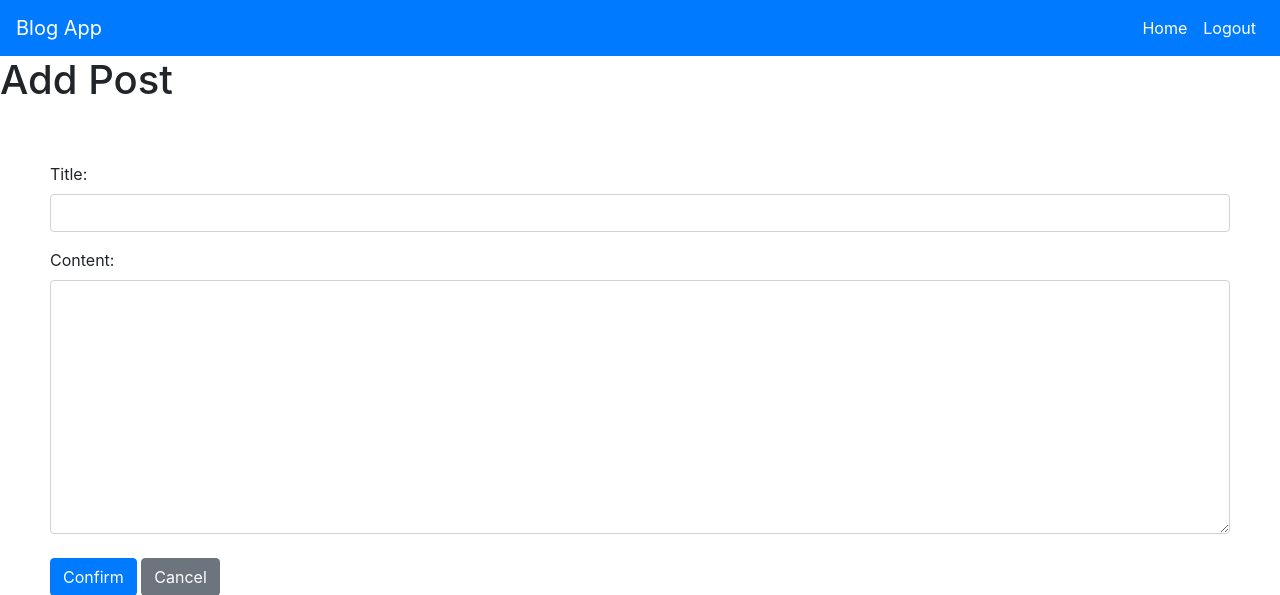
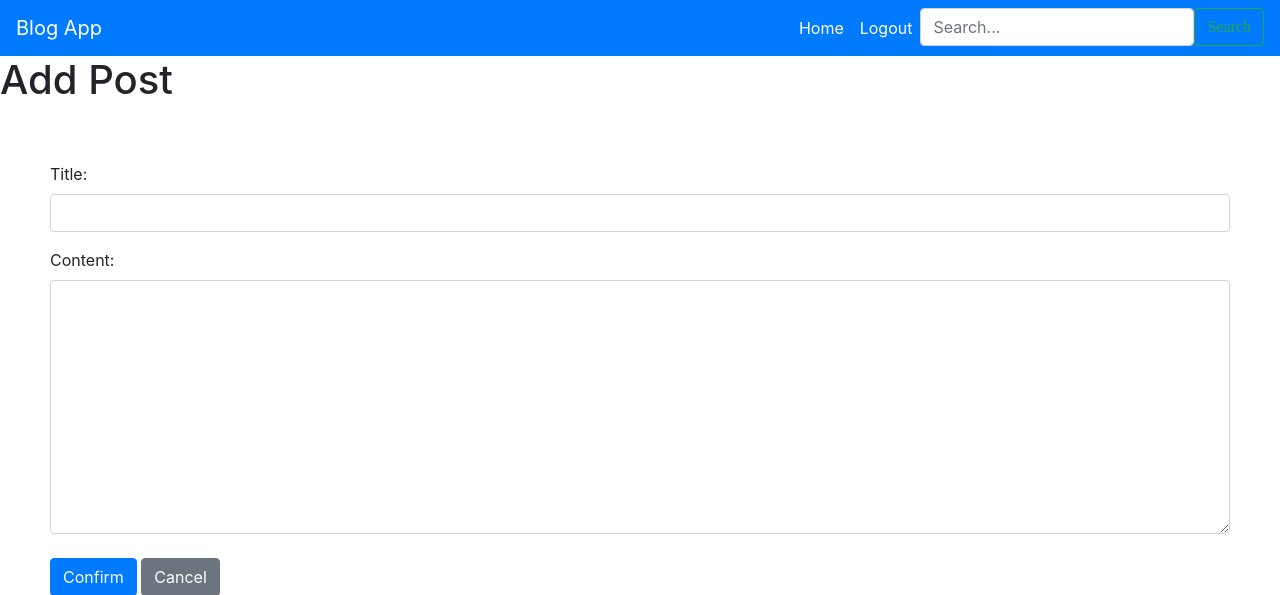
Before and after one commit to TanDao01262000/BlogApp, a Django app: page /blog/add-post/ in a window 1280 px wide. Shown: the top 595 px of the page. Run offline with Django 4.2, Linux system fonts and the light colour scheme; the visitor is signed in with stand-in values (Sample User, id 1).

Commit message:
added search

```diff
--- a/main_app/templates/main_app/base.html
+++ b/main_app/templates/main_app/base.html
@@ -44,6 +44,13 @@
             <li class="nav-item">
               <a class="nav-link" href="{% url 'logoutview' %}">Logout</a>
             </li>
+            <li>
+              <form class="d-flex" method="get" action="{% url 'search' %}">
+                <input class="form-control me-2" id="search-input" type="text" name="q" placeholder="Search...">
+                <button class="btn btn-outline-success" type="submit" style="font-family: 'Crimson Text';">Search</button>
+              </form>
+            </li>
+
             {% else %}
             <li class="nav-item">
               <a class="nav-link" href="{% url 'loginview' %}">Login</a>
--- a/main_app/urls.py
+++ b/main_app/urls.py
@@ -12,5 +12,6 @@ urlpatterns = [
     path('blog/<int:pk>/update/', views.UpdatePostView.as_view(), name='updatePostView'),
     path('blog/<int:pk>/delete/', views.DeletePostView.as_view(), name='deletePostView'),
     path('blog/<int:pk>/add_comment_like/', views.add_comment_like, name='add_comment_like'),
+    path('blog/search/', views.search, name='search'),
 
 ]
--- a/main_app/views.py
+++ b/main_app/views.py
@@ -79,16 +79,16 @@ class AddPostView(LoginRequiredMixin, CreateView):
 
 
 # Search
-# def search(request):
-#     query = request.GET.get('q')
-#     if query:
-#         results = Question.objects.filter(
-#             Q(title__icontains=query) | Q(content__icontains=query))
+def search(request):
+    query = request.GET.get('q')
+    if query:
+        results = Post.objects.filter(
+            Q(title__icontains=query) | Q(content__icontains=query))
 
-#         if results:
-#             return render(request, 'main_app/search.html', {'results': results})
+        if results:
+            return render(request, 'main_app/search.html', {'results': results})
 
-#     return render(request, 'main_app/not_found_page.html')
+    return render(request, 'main_app/not_found_page.html')
 
 
 # Comment CRUD
```
Also changed, not shown: main_app/templates/main_app/not_found_page.html (added), main_app/templates/main_app/search.html (added).
